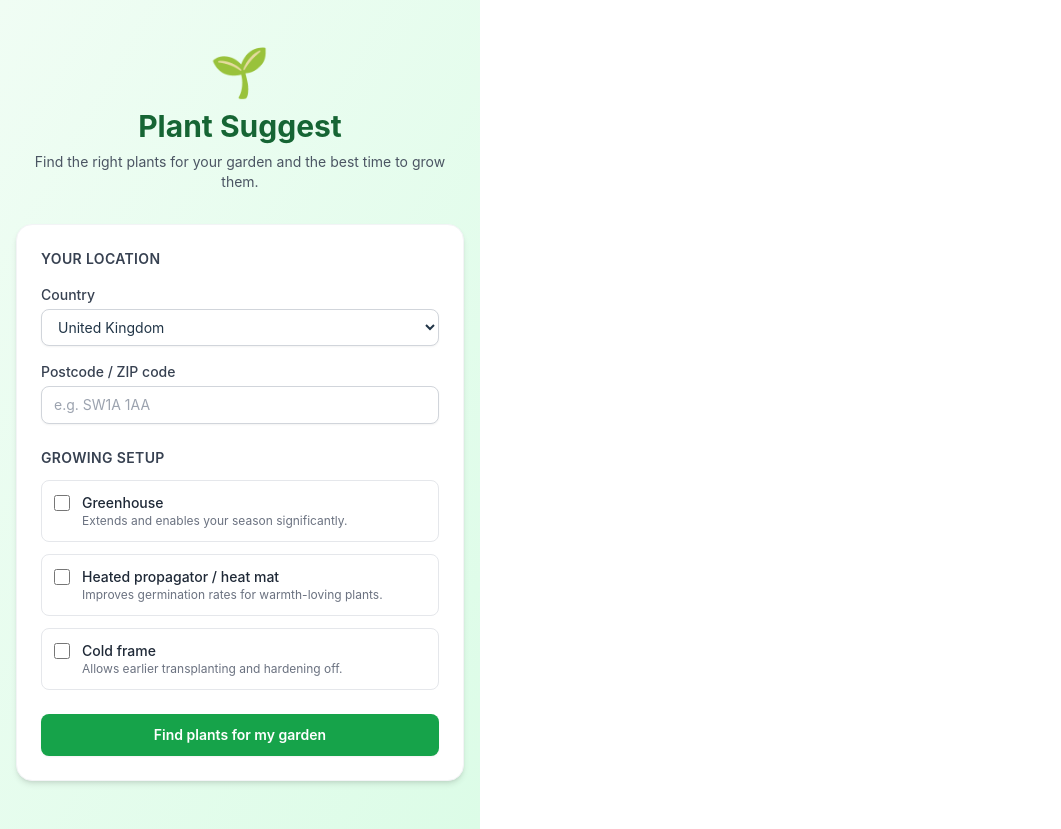
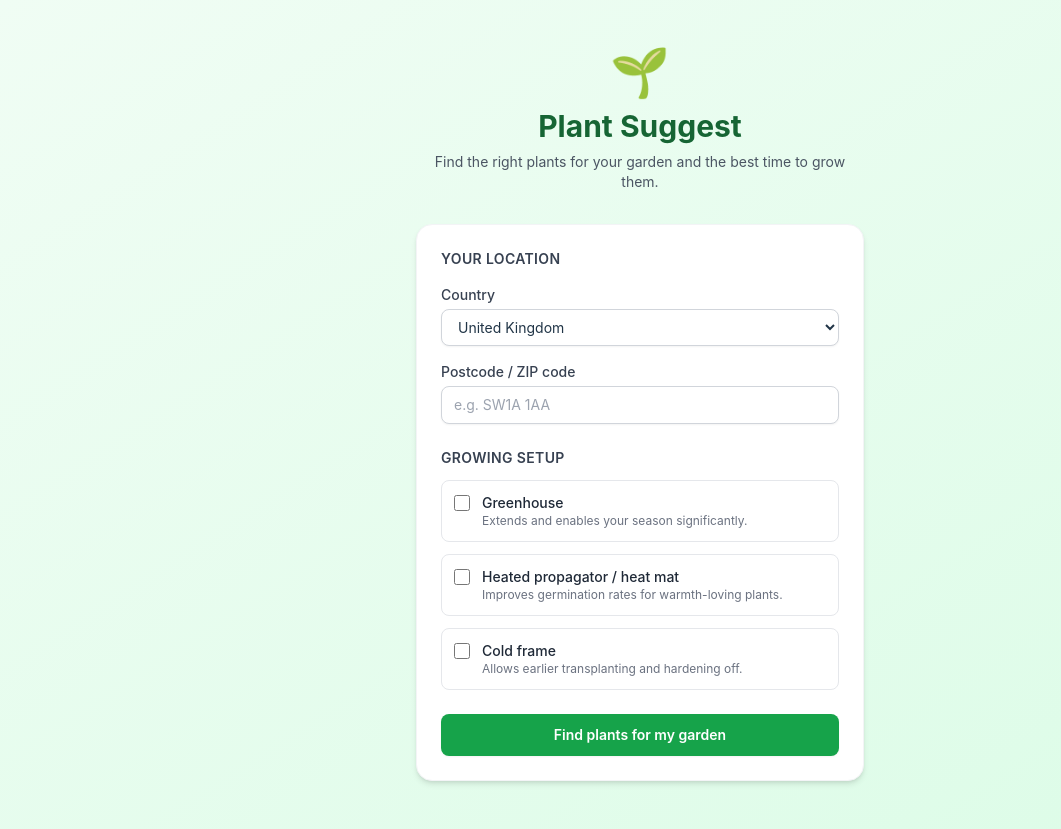
Before and after one commit to aldrineeinsteen/plant-suggest-site, a React (Vite) app: page / in a window 1280 px wide. Shown: the whole page, without its empty margins (0-1061 px from the left). Built offline with nearby package versions, Linux system fonts and the light colour scheme.

Commit message:
fix: remove body flex centering, add overflow-x hidden, pad CalendarView on mobile

```diff
--- a/src/index.css
+++ b/src/index.css
@@ -22,10 +22,9 @@ a:hover {
 
 body {
   margin: 0;
-  display: flex;
-  place-items: center;
   min-width: 320px;
   min-height: 100vh;
+  overflow-x: hidden;
 }
 
 h1 {
--- a/src/pages/ResultsPage.tsx
+++ b/src/pages/ResultsPage.tsx
@@ -60,7 +60,7 @@ export function ResultsPage({ result, onReset }: Props) {
     : 'none detected';
 
   return (
-    <div className="min-h-screen bg-gray-50">
+    <div className="min-h-screen bg-gray-50 overflow-x-hidden">
       {/* Top bar */}
       <header className="sticky top-0 z-10 border-b border-gray-200 bg-white px-4 py-3 shadow-sm">
         <div className="mx-auto flex max-w-5xl items-center justify-between gap-4">
@@ -160,6 +160,7 @@ export function ResultsPage({ result, onReset }: Props) {
 
         {/* Results */}
         {viewMode === 'calendar' ? (
+          <div className="mx-auto max-w-5xl px-4">
             <CalendarView
               recommendations={filtered}
               startMonth={startMonth}
@@ -168,6 +169,7 @@ export function ResultsPage({ result, onReset }: Props) {
               onNavigate={navigate}
               onReset={resetToDefault}
             />
+          </div>
         ) : (
           <div className="mx-auto max-w-5xl">
             {filtered.length === 0 ? (
```
Lines whose indentation alone changed are shown as unchanged.
